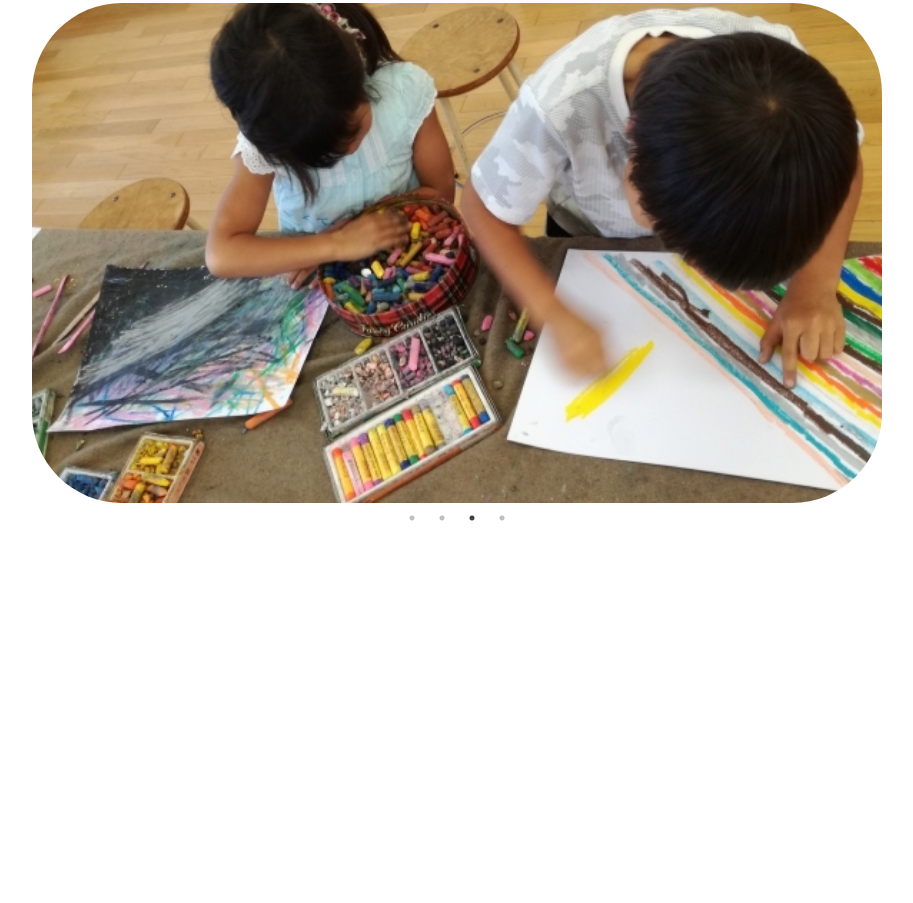
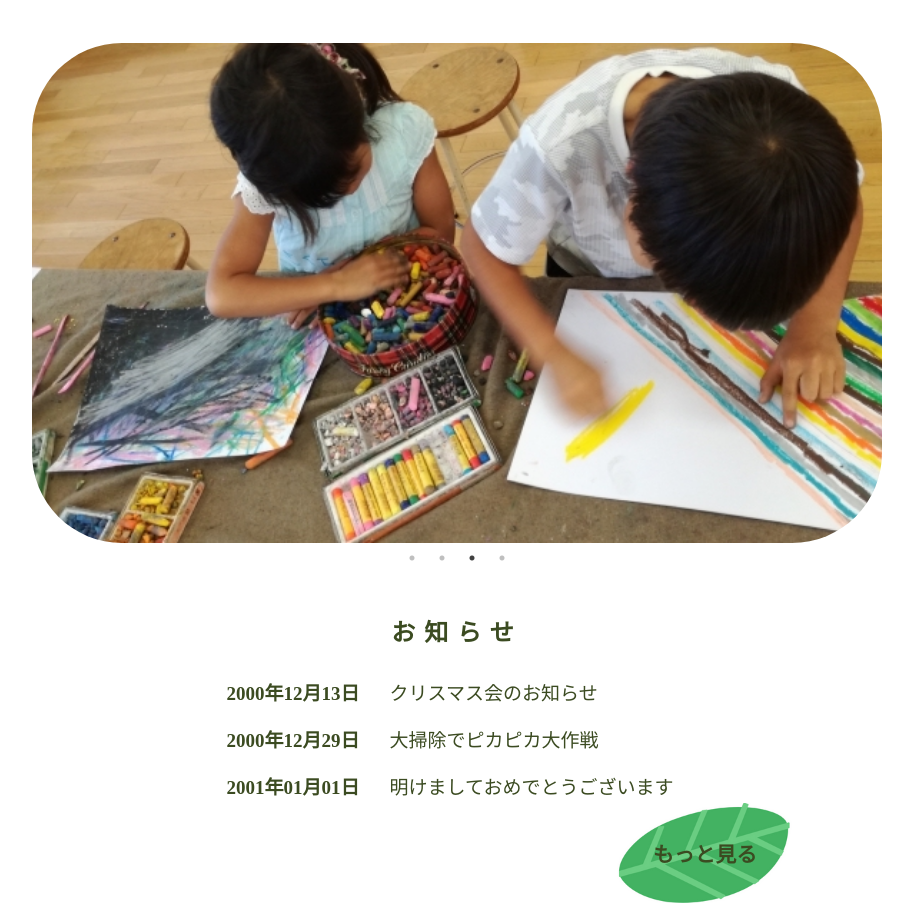
Before and after one commit to yamakamisaki/kindergarten-site, a plain HTML site: page index.html in a window 1280 px wide. Shown: the part 277-1180 px from the top of the page, without its empty margins (183-1096 px from the left). Before the commit the page ends 810 px from the top, so only its background shows below. Drawn offline with nearby package versions, Linux system fonts and the light colour scheme; some packages are replaced by stand-ins of ours.

Commit message:
お知らせ

```diff
--- a/index.html
+++ b/index.html
@@ -17,6 +17,7 @@
 
   <div class="all-wrap">
 
+    <!-- header -->
     <div class="header">
         <ul class="nav-lists">
           <li class="nav"><a href="#">園の紹介</a></li>
@@ -29,6 +30,7 @@
         </ul>
     </div>
 
+    <!-- slider -->
     <div class="container">
        <ul class="sliders">
         <li><img  class="slider-img" src="images/slider.png"></li>
@@ -38,6 +40,39 @@
        </ul>
     </div>
 
+    <!-- news -->
+    <div class="container-centre">
+        <p class="news-title">お知らせ</p>
+
+        <div class="news">
+          <a href="#">
+            <div class="news-flex">
+              <div class="news-date">2000年12月13日</div>
+              <div class="news-text">クリスマス会のお知らせ</div>
+            </div>
+         </a>
+
+         <a href="#">
+            <div class="news-flex">
+              <div class="news-date">2000年12月29日</div>
+              <div class="news-text">大掃除でピカピカ大作戦</div>
+            </div>
+          </a>
+
+          <a href="#">
+            <div class="news-flex">
+              <div class="news-date">2001年01月01日</div>
+              <div class="news-text">明けましておめでとうございます</div>
+            </div>
+          </a>
+        </div>
+
+        <div class="more">もっと見る</div>
+        <a href="#">
+          <img class="more-img" src="images/more.png">
+        </a>
+    </div>
+
   </div><!--/all-wrap-->
 
   <script src="https://code.jquery.com/jquery-3.6.0.min.js"></script>
--- a/style.css
+++ b/style.css
@@ -17,6 +17,22 @@ a{
   text-decoration : none;
   color: #3B4B21;
   font-weight: bold;
+}
+
+/*------------------------------
+一部共通 top-sliders,
+--------------------------------*/
+.container{
+  margin: 70px 50px;
+}
+
+/*------------------------------
+一部共通 news,
+--------------------------------*/
+
+.container-centre{
+  width: 60%;
+  margin: 70px auto;
 }
 
 /*********************************
@@ -61,13 +77,6 @@ header
   border-radius: 100%;
 }
 
-/*------------------------------
-共通 top-sliders,
---------------------------------*/
-.container{
-  margin: 30px 50px;
-}
-
 /*********************************
 top-sliders
 *********************************/
@@ -85,3 +94,55 @@ top-sliders
   object-fit: cover;
   border-radius: 90px;
 }
+
+/*********************************
+news
+*********************************/
+
+.news-title{
+  text-align: center;
+  letter-spacing: 9px;
+  font-size: 24px;
+  font-weight: bold;
+  color: #3B4B21;
+}
+
+.news{
+  position: relative;
+  width: 60%;
+  margin: 30px auto;
+}
+
+.news-flex{
+  display: flex;
+  font-size: 19px;
+  margin-bottom: 20px;
+  color: #3B4B21;
+}
+
+.news-date{
+  margin-right: 30px;
+  font-weight: bold;
+}
+
+.news-text{
+  font-weight: normal;
+}
+
+.more{
+  position: absolute;
+  right: 340px;
+  bottom: -345px;
+  z-index: 1;
+  color: #3B4B21;
+  font-weight: bold;
+}
+
+.more-img{
+  position: absolute;
+  right: 280px;
+  bottom: -380px;
+  z-index: 0;
+  width: 200px;
+  height: 100px;
+}
```
Also changed, not shown: images/more.png (added).
